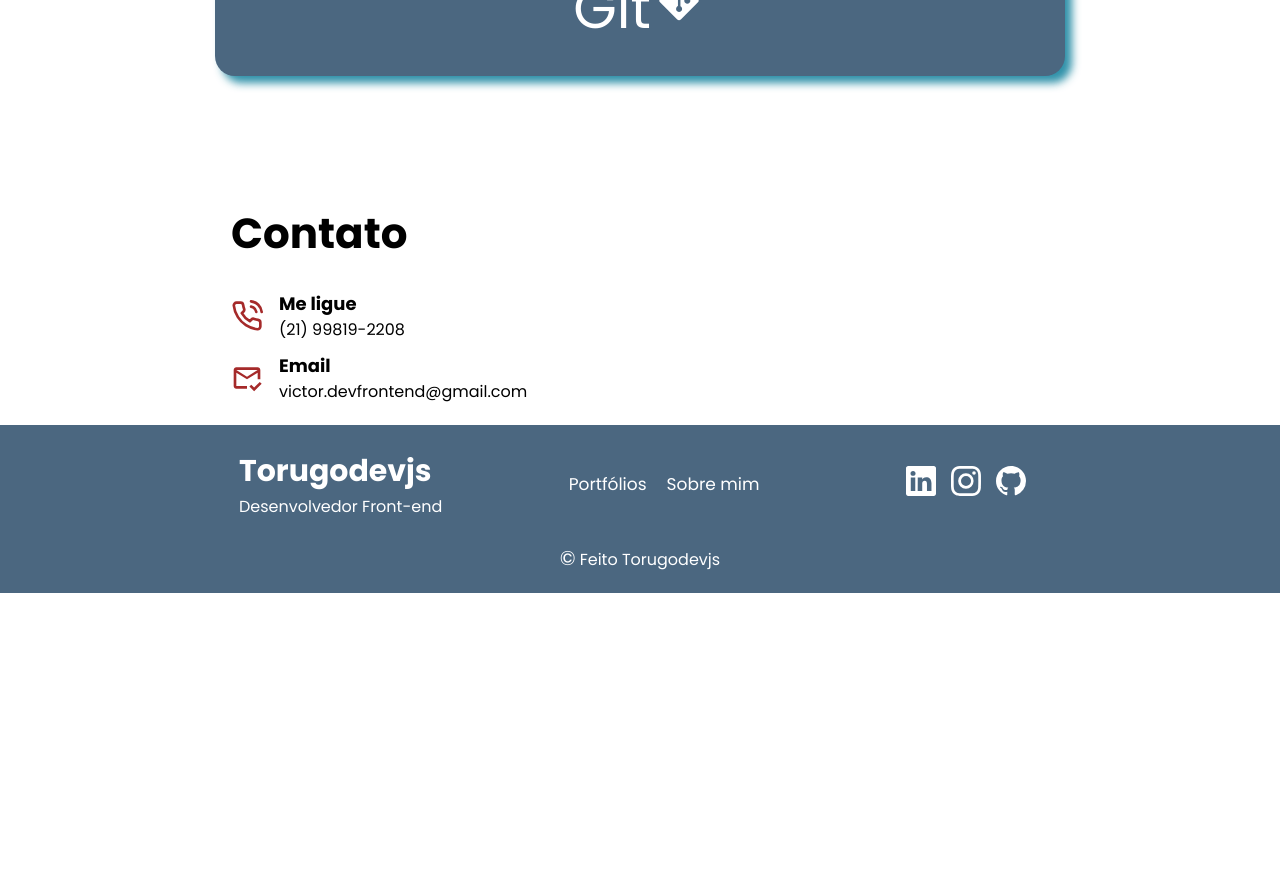
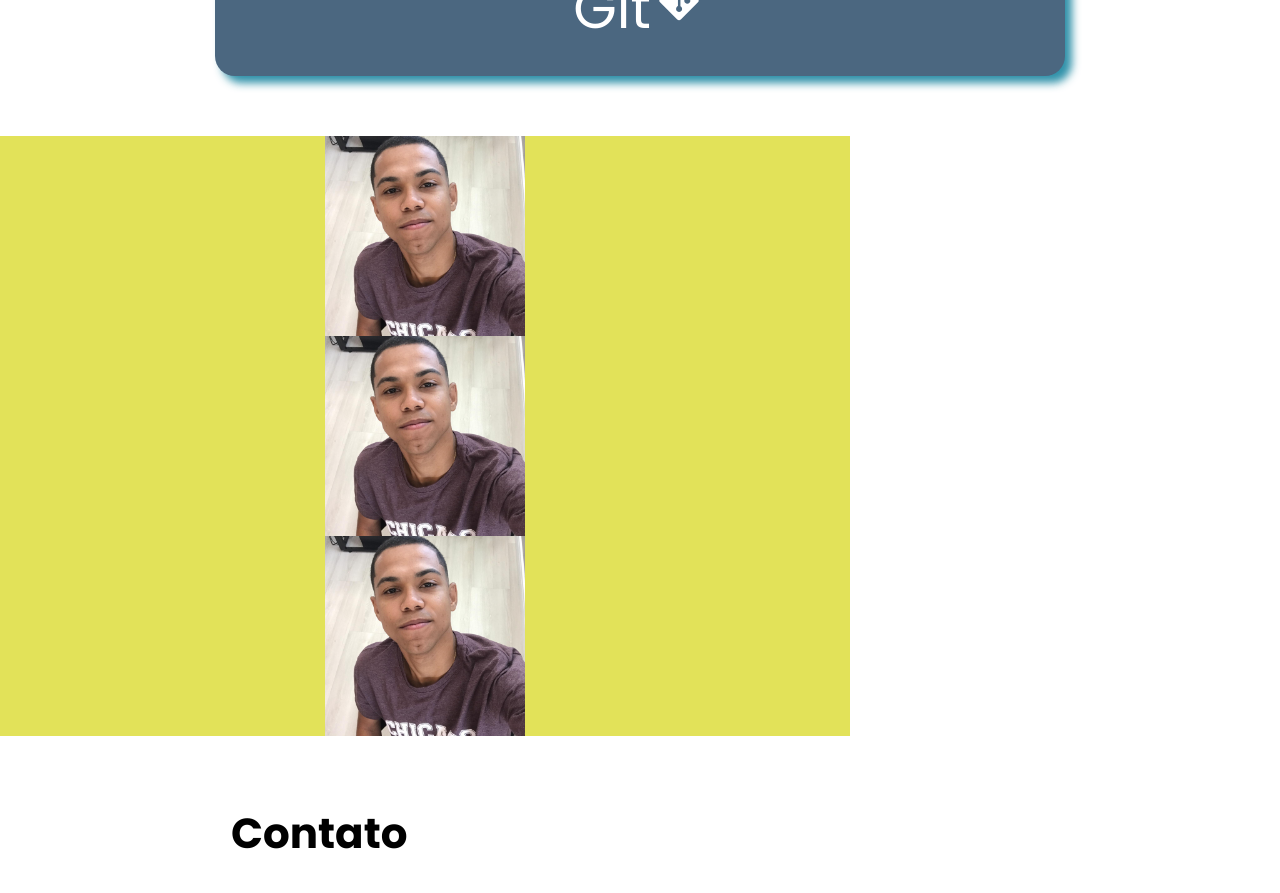
Before and after one commit to TorugoJS/Portfolio, a React (Create React App) app: page / in a window 1280 px wide. Shown: the part 1760-2653 px from the top of the page. Before the commit the page ends 2353 px from the top, so only its background shows below. Built offline with nearby package versions, Linux system fonts and the light colour scheme.

Commit message:
Portfolio

```diff
--- a/src/App.js
+++ b/src/App.js
@@ -4,6 +4,7 @@ import Home from "./Sessões/Home/Home";
 import SobreMim from "./Sessões/sobre-mim/SobreMim";
 import Tecnologias from "./Sessões/Tecnologias/Tecnologias";
 import Footer from './Sessões/Footer/Footer'
+import Projetos from "./Sessões/Projetos/Projetos";
 // import SwiperCarousel from "./Sessões/Carousel/SwiperCarousel";
 // import BotaoTop from "./layout/Botão pra cima/BotaoTop";
 
@@ -16,10 +17,9 @@ function App() {
       <Home />
       <SobreMim />
       <Tecnologias />
-      {/* <SwiperCarousel /> */}
+      <Projetos />
       <Contato  />
       <Footer />
-      {/* <BotaoTop/> */}
     </div>
   );
 }
--- /dev/null
+++ b/src/Sessões/Projetos/Projetos.css
@@ -0,0 +1,17 @@
+.container {
+    display: grid;
+    background-color: rgb(226, 226, 89);
+    list-style: none;
+    max-width: 850px;
+    justify-content: center;
+    align-items: center;
+    background-position: center;
+
+
+}
+
+.img1 {
+    width: 200px;
+    display: flex;
+
+}
--- /dev/null
+++ b/src/Sessões/Projetos/Projetos.js
@@ -0,0 +1,14 @@
+import fotoPefil from '../imagens/Perfil.jpeg'
+import './Projetos.css'
+
+const Projetos = () => {
+  return (
+    <div className='container'>
+        <li><img className='img1' alt="fotodeperfil" src={fotoPefil} /></li>
+        <li><img className='img1' alt="fotodeperfil" src={fotoPefil} /></li>
+        <li><img className='img1' alt="fotodeperfil" src={fotoPefil} /></li>
+    </div>
+  )
+}
+
+export default Projetos;
```
